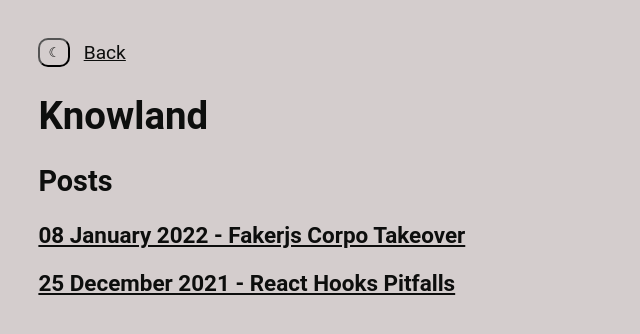
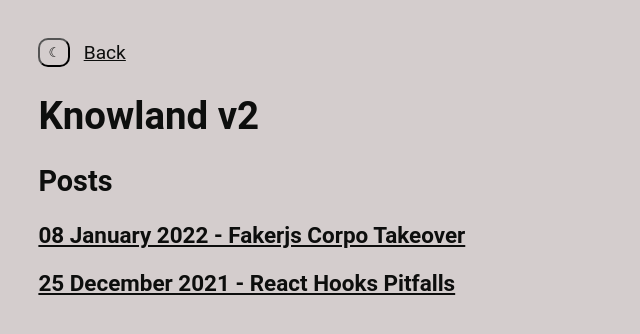
Before and after one commit to purple-cmd/blog, a Jekyll site: the page built from index.html, in a window 1280 px wide. Shown: the top 334 px of the page, without its empty margins (0-640 px from the left). Built offline with Jekyll 4.4.1, drawn with Linux system fonts in a browser that asks for light colours; the list of posts is cut into pages by our own code.

Commit message:
versioning

```diff
--- a/index.html
+++ b/index.html
@@ -3,7 +3,7 @@
   title: Knowland
 ---
 
-<h1>Knowland</h1>
+<h1>Knowland v2</h1>
 
 <h2>Posts</h2>
 
```
